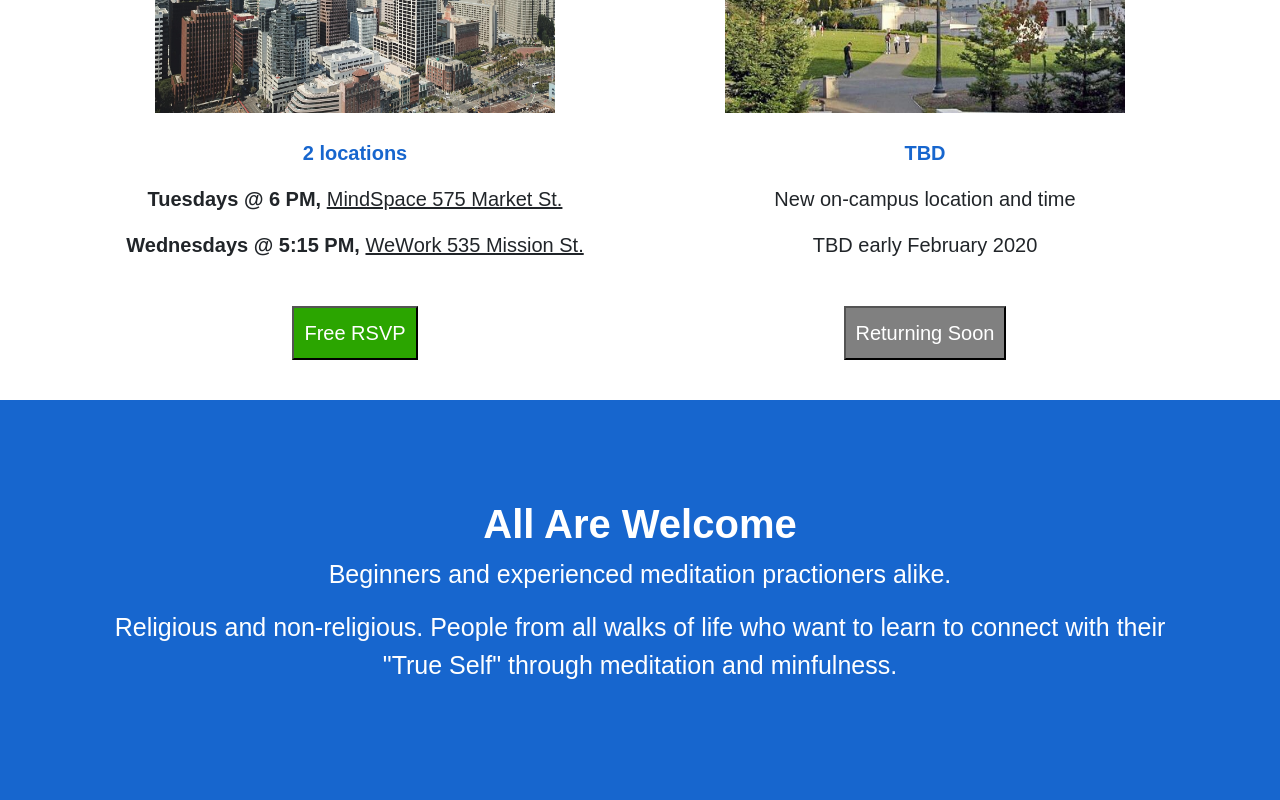
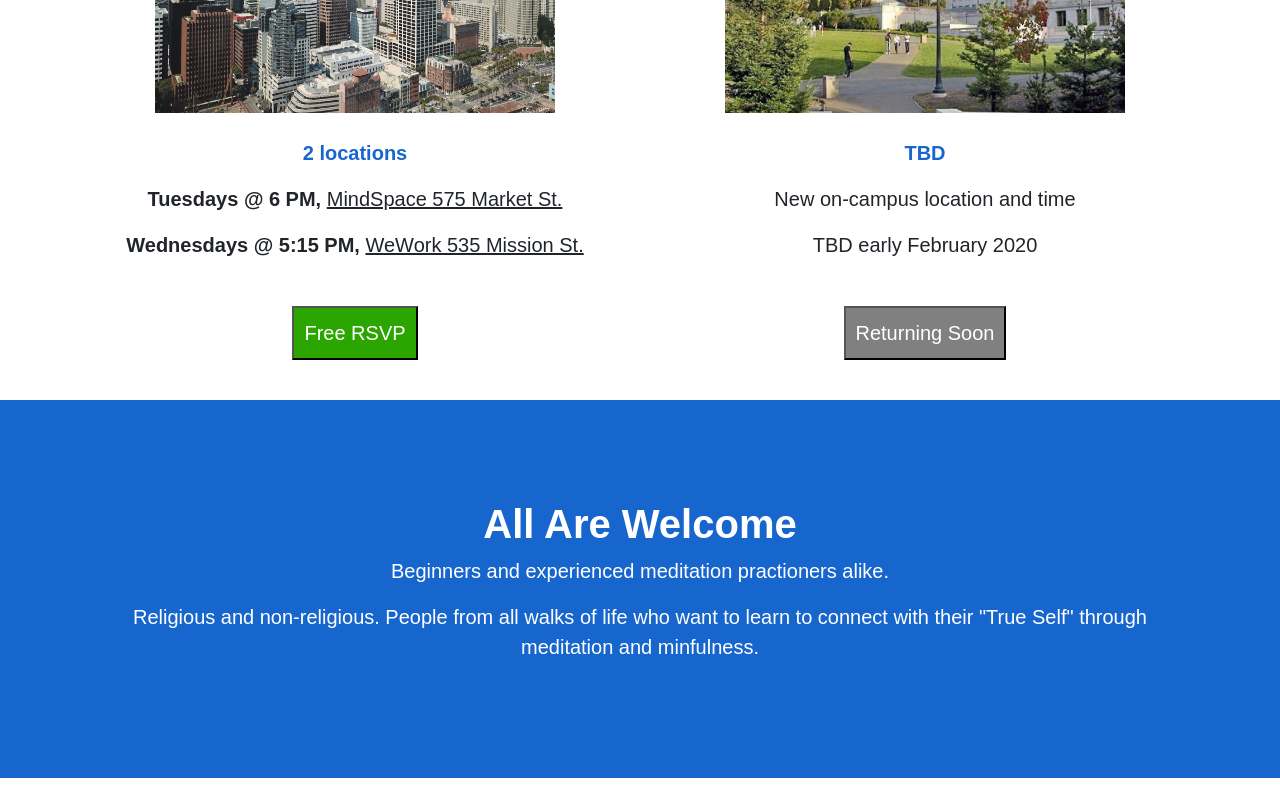
Before and after one commit to saranasr83/Enlightment, a React (Create React App) app: page / in a window 1280 px wide. Shown: the part 1143-1943 px from the top of the page. After the commit the page ends 1921 px from the top, so only its background shows below. Built offline with nearby package versions, Linux system fonts and the light colour scheme.

Commit message:
change the sf link, change the class dis. font size

```diff
--- a/src/pages/Home/Home.css
+++ b/src/pages/Home/Home.css
@@ -25,7 +25,12 @@
     /* font-size: 30px; */
     font-size: 2.5vw;
  }
-
+ .class-time-loc {
+     font-size: 20px;
+ }
+ .welcome-txt {
+    font-size: 20px;
+}
 
 /* h3 {
     text-shadow: 1px 2px 2px rgb(60, 165, 250);
--- a/src/pages/Home/Home.js
+++ b/src/pages/Home/Home.js
@@ -33,14 +33,14 @@ class Home extends React.Component {
                             <div className="image-location">
                                 <h3 className="text-center location" style={{ marginTop: "50px", fontFamily: "sans-serif" }}>San Francisco</h3>
                                 <img className="img-fluid img-home" src={sf} alt="wework work space" />
-                                <div className="text-center class-time-loc" style={{ fontSize: "20px" }}>
+                                <div className="text-center class-time-loc">
                                     <p style={{ marginTop: "25px", color: "#1766CE" }}><b>2 locations</b></p>
                                     <p><b>Tuesdays @ 6 PM, </b><u>MindSpace 575 Market St.</u></p>
                                     {/* <p><u>MindSpace 575 Market St.</u></p> */}
                                     <p><b>Wednesdays @ 5:15 PM, </b><u>WeWork 535 Mission St.</u></p>
                                     <br/>
                                     {/* <p><u>WeWork 535 Mission St.</u></p> */}
-                                    <a href="https://www.meetup.com/Free-Meditation-Class-for-Professionals-Downtown-SF/events/calendar/2020-01/" target="blank">
+                                    <a href="https://www.meetup.com/Free-Meditation-Class-for-Professionals-Downtown-SF/events/" target="blank">
                                         <button className="sf-btn" style={{ backgroundColor: "#2BA500", padding: "10px", color: "white", cursor: "pointer" }} onClick={() => {this.trackFbClick()}}>
                                         Free RSVP
                                         </button>
@@ -53,7 +53,7 @@ class Home extends React.Component {
                             <div className="image-location">
                                 <h3 className="text-center location" style={{ marginBottom: "10px", marginTop: "50px", fontFamily: "sans-serif" }}> UC Berkeley </h3>
                                 <img className="img-fluid img-home" src={UCB} alt="UC Berkeley campaus" />
-                                <div className="text-center class-time-loc" style={{ fontSize: "20px" }}>
+                                <div className="text-center class-time-loc">
                                     <p style={{ marginTop: "25px", color: "#1766CE" }}><b>TBD</b></p>
                                     <p>New on-campus location and time </p>
                                     <p>TBD early February 2020</p>
@@ -68,7 +68,7 @@ class Home extends React.Component {
                     </Row>
 
                 </Container>
-                <div className="text-center" style={{ padding: "100px",backgroundColor: "#1766CE", color: "white", fontSize: "25px", fontFamily: "sans-serif" }}>
+                <div className="text-center" style={{ padding: "100px",backgroundColor: "#1766CE", color: "white", fontFamily: "sans-serif" }}>
                     <h1 className="welcome"><b>All Are Welcome</b></h1>
                     {/* <hr style={{ width: "50%", borderTop: "1px solid white" }} /> */}
                     <div className="welcome-txt">
```
